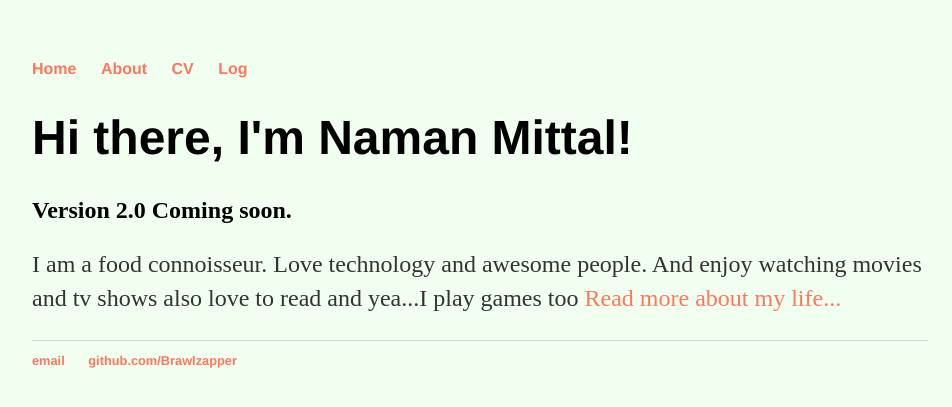
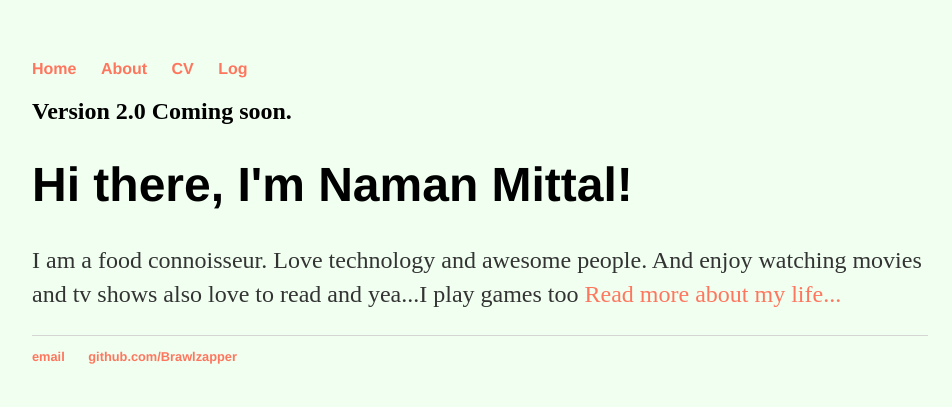
Before and after one commit to Brawlzapper/brawlzapper.github.io, a Jekyll site: the page built from index.html, in a window 1280 px wide. Shown: the top 407 px of the page, without its empty margins (160-1112 px from the left). Built offline with Jekyll 4.4.1, drawn with Linux system fonts in a browser that asks for light colours; part of the change alters nothing that is shown.

```diff
--- a/index.html
+++ b/index.html
@@ -3,7 +3,7 @@ layout: default
 title: Naman Mittal, About Me
 ---
 <div class="blurb">
+	<h2>Version 2.0 Coming soon.</h2>
 	<h1>Hi there, I'm Naman Mittal!</h1>
-	<h2>Version 2.0 Coming soon.</h2>
 	<p> I am a food connoisseur. Love technology and awesome people. And enjoy watching movies and tv shows also love to read and yea...I play games too  <a href="/about">Read more about my life...</a></p>
 </div><!-- /.blurb -->
```
